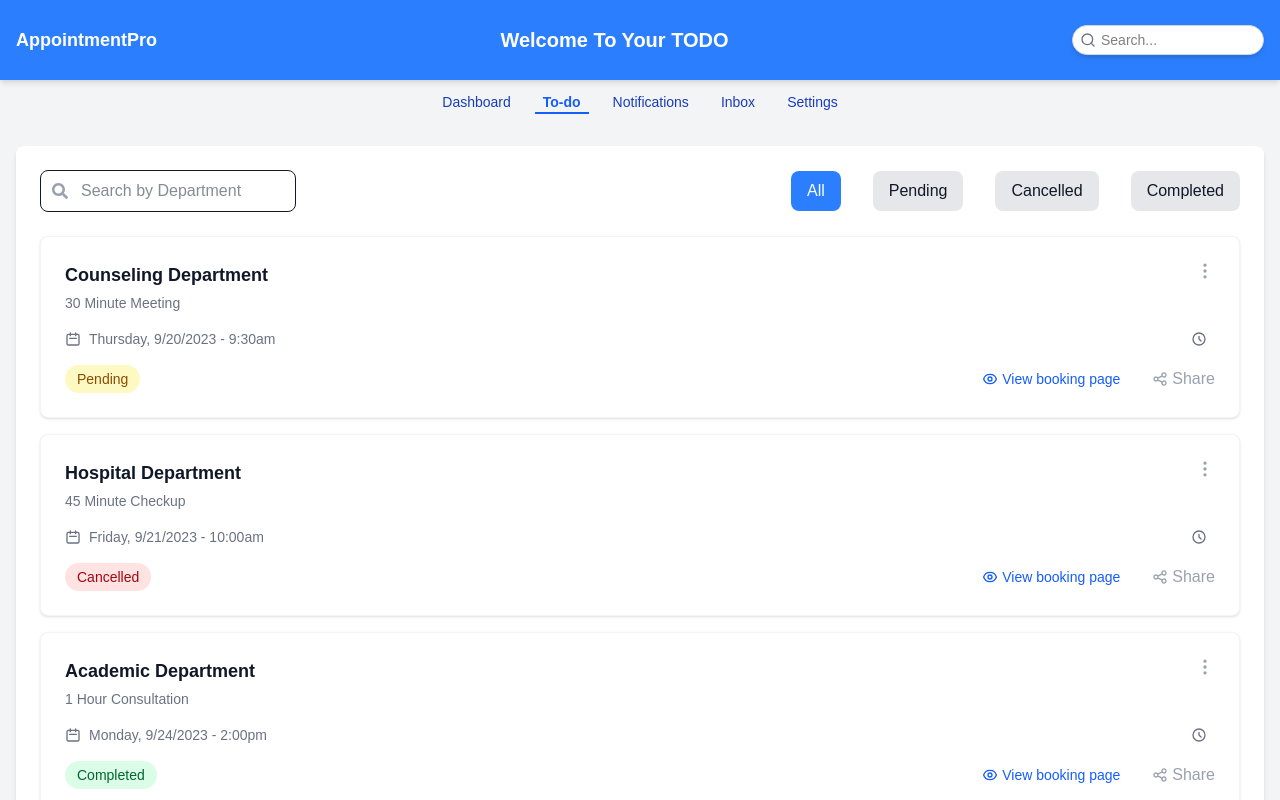
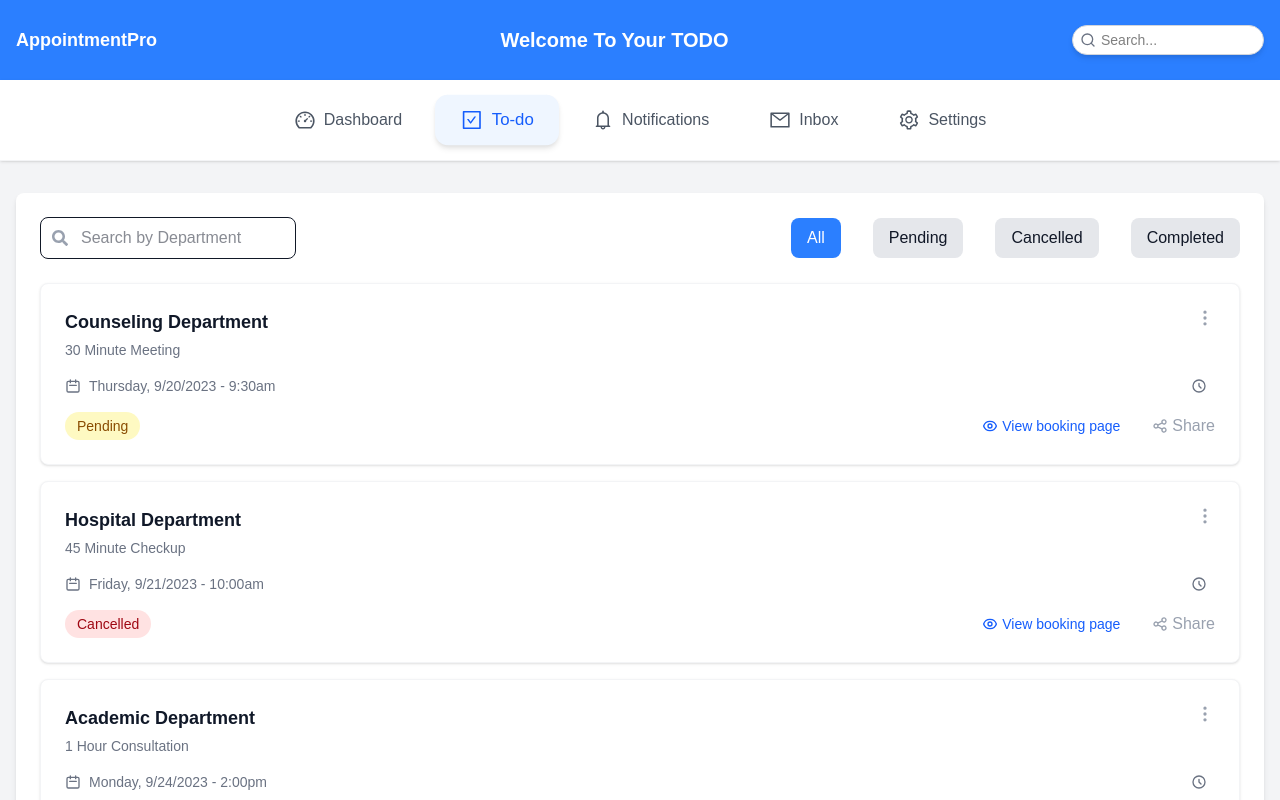
Before and after one commit to appiahrichy/Capstone-Appointment, a React (Vite) app: page /todo in a window 1280 px wide. Shown: the top 800 px of the page. Built offline with nearby package versions, Linux system fonts and the light colour scheme.

Commit message:
Enhance navigation UI with hover effects, tooltips, and notification badges

```diff
--- a/src/Component/Navigation.jsx
+++ b/src/Component/Navigation.jsx
@@ -1,38 +1,84 @@
 import { Link, useLocation } from "react-router-dom";
 import { useLanguage } from "../context/useLanguage";
+import {
+  AiOutlineDashboard,
+  AiOutlineCheckSquare,
+  AiOutlineBell,
+  AiOutlineMail,
+  AiOutlineSetting
+} from "react-icons/ai";
+import { useState, useEffect } from "react";
 
 const Navigation = () => {
   const location = useLocation();
   const { translate } = useLanguage();
+  const [unreadCount, setUnreadCount] = useState(0);
+  const [hoveredItem, setHoveredItem] = useState(null);
 
   // Get user type (either "student" or "staff"), defaulting to staff
   const userType = localStorage.getItem("userType") || "staff";
   const dashboardPath = userType === "student" ? "/studentdashboard" : "/dashboard";
 
+  // Fetch unread notifications count
+  useEffect(() => {
+    const notifications = JSON.parse(localStorage.getItem("notifications") || "[]");
+    const unread = notifications.filter(n => !n.read).length;
+    setUnreadCount(unread);
+  }, []);
+
   const getLinkClass = (path) => {
-    return location.pathname === path
-      ? "text-blue-600 font-semibold border-b-2 border-blue-600"
-      : "hover:text-blue-500";
+    const isActive = location.pathname === path;
+    return `flex items-center gap-2 px-6 py-3 rounded-xl transition-all duration-300 ${
+      isActive
+        ? "bg-blue-50 text-blue-600 font-semibold shadow-md transform scale-105"
+        : "text-gray-600 hover:bg-gray-50 hover:text-blue-500"
+    }`;
   };
 
+  const navItems = [
+    { path: dashboardPath, label: "Dashboard", icon: <AiOutlineDashboard size={22} /> },
+    { path: "/todo", label: "To-do", icon: <AiOutlineCheckSquare size={22} /> },
+    {
+      path: "/notifications",
+      label: "Notifications",
+      icon: <AiOutlineBell size={22} />,
+      badge: unreadCount > 0 ? unreadCount : null
+    },
+    { path: "/inbox", label: "Inbox", icon: <AiOutlineMail size={22} /> },
+    { path: "/settings", label: "Settings", icon: <AiOutlineSetting size={22} /> }
+  ];
+
   return (
-    <div className="flex flex-wrap justify-center gap-4 sm:gap-8 md:gap-12 lg:gap-16 mt-3 text-sm sm:text-base md:text-lg text-blue-800">
-      {/* Dynamic dashboard link based on user type */}
-      <Link to={dashboardPath} className={`${getLinkClass(dashboardPath)} px-1 sm:px-2`}>
-        Dashboard
-      </Link>
-      <Link to="/todo" className={`${getLinkClass("/todo")} px-1 sm:px-2`}>
-        To-do
-      </Link>
-      <Link to="/notifications" className={`${getLinkClass("/notifications")} px-1 sm:px-2`}>
-        Notifications
-      </Link>
-      <Link to="/inbox" className={`${getLinkClass("/inbox")} px-1 sm:px-2`}>
-        Inbox
-      </Link>
-      <Link to="/settings" className={`${getLinkClass("/settings")} px-1 sm:px-2`}>
-        Settings
-      </Link>
+    <div className="bg-white border-b border-gray-100 shadow-sm sticky top-0 z-50">
+      <div className="container mx-auto px-4">
+        <div className="flex flex-wrap justify-center gap-3 py-4">
+          {navItems.map((item) => (
+            <Link
+              key={item.path}
+              to={item.path}
+              className={`${getLinkClass(item.path)} relative group`}
+              onMouseEnter={() => setHoveredItem(item.path)}
+              onMouseLeave={() => setHoveredItem(null)}
+            >
+              <div className="relative">
+                {item.icon}
+                {item.badge && (
+                  <span className="absolute -top-2 -right-2 bg-red-500 text-white text-xs rounded-full w-5 h-5 flex items-center justify-center animate-pulse">
+                    {item.badge}
+                  </span>
+                )}
+              </div>
+              <span className="font-medium">{item.label}</span>
+              <div className="absolute bottom-0 left-0 w-full h-0.5 bg-blue-500 transform scale-x-0 group-hover:scale-x-100 transition-transform duration-300"></div>
+              {hoveredItem === item.path && (
+                <div className="absolute -bottom-2 left-1/2 transform -translate-x-1/2 bg-gray-800 text-white text-xs px-2 py-1 rounded opacity-0 group-hover:opacity-100 transition-opacity duration-200">
+                  {item.label}
+                </div>
+              )}
+            </Link>
+          ))}
+        </div>
+      </div>
     </div>
   );
 };
```
